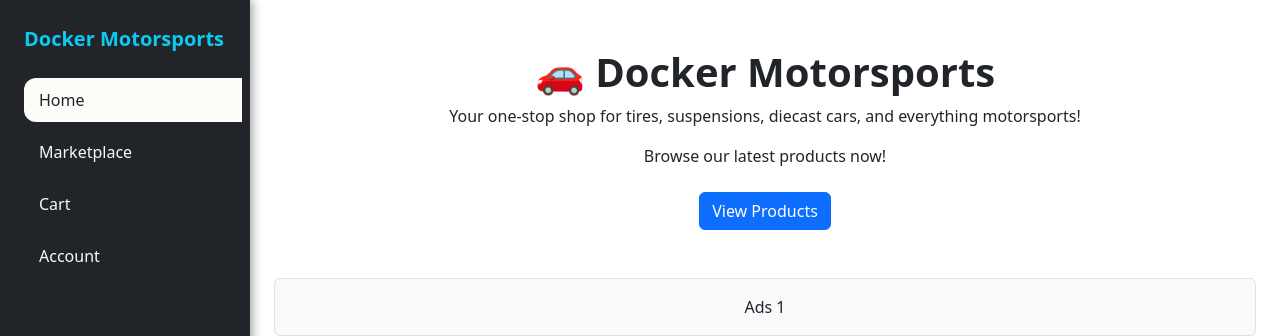
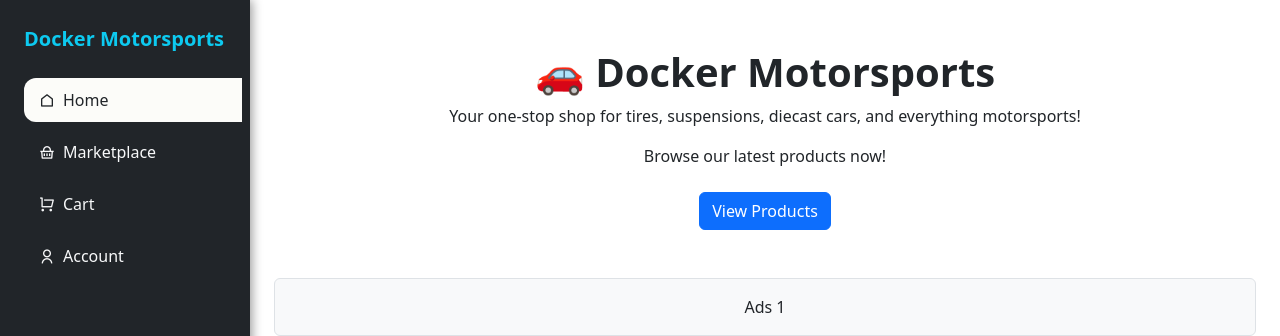
Before and after one commit to CSselrahC/appdev-midterm-ecommerce, a React (Create React App) app: page / in a window 1280 px wide. Shown: the top 336 px of the page. Built offline with nearby package versions, Linux system fonts and the light colour scheme.

Commit message:
updated navbar logos

```diff
--- a/public/index.html
+++ b/public/index.html
@@ -6,6 +6,10 @@
     <meta name="viewport" content="width=device-width, initial-scale=1" />
     <meta name="theme-color" content="#000000" />
     <meta name="description" content="Docker React App" />
+
+    <!-- Remix Icon CDN -->
+    <link href="https://cdn.jsdelivr.net/npm/remixicon@4.0.0/fonts/remixicon.css" rel="stylesheet">
+
     <title>Docker React App</title>
   </head>
   <body>
--- a/src/components/NavBar.js
+++ b/src/components/NavBar.js
@@ -29,6 +29,7 @@ function NavBar() {
               to="/"
               className={`sidebar-link mb-2 ${isActive('/') ? 'active' : ''}`}
             >
+              <i className="ri-home-line me-2"></i>
               Home
             </Nav.Link>
             <Nav.Link
@@ -36,6 +37,7 @@ function NavBar() {
               to="/products"
               className={`sidebar-link mb-2 ${isActive('/products') ? 'active' : ''}`}
             >
+              <i className="ri-shopping-basket-line me-2"></i>
               Marketplace
             </Nav.Link>
             <Nav.Link
@@ -43,6 +45,7 @@ function NavBar() {
               to="/cart"
               className={`sidebar-link mb-2 ${isActive('/cart') ? 'active' : ''}`}
             >
+              <i className="ri-shopping-cart-line me-2"></i>
               Cart
             </Nav.Link>
             <Nav.Link
@@ -50,6 +53,7 @@ function NavBar() {
               to="/user"
               className={`sidebar-link mb-2 ${isActive('/user') ? 'active' : ''}`}
             >
+              <i className="ri-user-line me-2"></i>
               Account
             </Nav.Link>
           </Nav>
@@ -89,6 +93,7 @@ function NavBar() {
               onClick={handleClose}
               className={`sidebar-link mb-2 ${isActive('/') ? 'active' : ''}`}
             >
+              <i className="ri-home-line me-2"></i>
               Home
             </Nav.Link>
             <Nav.Link
@@ -97,6 +102,7 @@ function NavBar() {
               onClick={handleClose}
               className={`sidebar-link mb-2 ${isActive('/products') ? 'active' : ''}`}
             >
+              <i className="ri-shopping-basket-line me-2"></i>
               Marketplace
             </Nav.Link>
             <Nav.Link
@@ -105,6 +111,7 @@ function NavBar() {
               onClick={handleClose}
               className={`sidebar-link mb-2 ${isActive('/cart') ? 'active' : ''}`}
             >
+              <i className="ri-shopping-cart-line me-2"></i>
               Cart
             </Nav.Link>
             <Nav.Link
@@ -113,6 +120,7 @@ function NavBar() {
               onClick={handleClose}
               className={`sidebar-link mb-2 ${isActive('/user') ? 'active' : ''}`}
             >
+              <i className="ri-user-line me-2"></i>
               Account
             </Nav.Link>
           </Nav>
```
Also changed, not shown: designs/images/inage-folder.txt (added).
